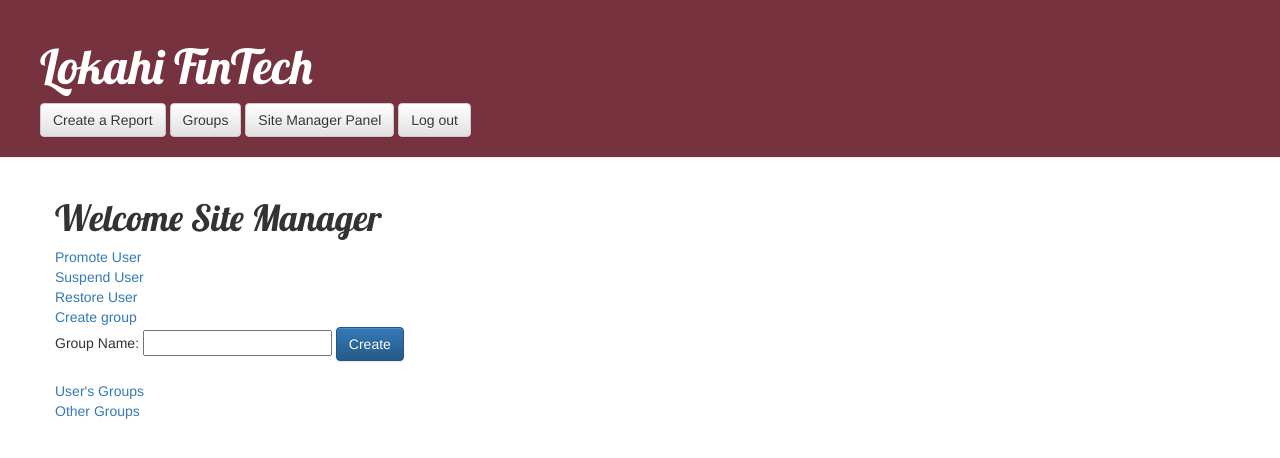
After one commit to rcdizon/cs3240-s17-team17, a Django app: page /LokahiApp/sitemanagerindex/ in a window 1280 px wide, after a click on "Create group". The commit adds this page. Shown: the top 458 px of the page. Run offline with Django 3.2, Linux system fonts and the light colour scheme; a user stored in the database is signed in; data comes from the database, SQL or seed files in the repository; some libraries are stand-ins or nearby versions.

Commit message:
merge site manager temp, rollback later

```diff
--- a/LokahiProject/LokahiApp/urls.py
+++ b/LokahiProject/LokahiApp/urls.py
@@ -2,16 +2,15 @@ from django.conf.urls import url, include
 from django.contrib import admin
 from django.contrib.auth import views as auth_views
 from django.views.generic.edit import CreateView
-from django.contrib.auth.forms import UserCreationForm
+from .forms import RegisterForm
 
-from LokahiProject import settings
 from . import views
 
 urlpatterns = [
     url(r'^admin/', admin.site.urls),
     url('^register/', CreateView.as_view(
         template_name='register.html',
-        form_class=UserCreationForm,
+        form_class=RegisterForm,
         success_url='/LokahiApp/homepage'
     )),
     url('^accounts/', include('django.contrib.auth.urls')),
@@ -31,6 +30,7 @@ urlpatterns = [
     url(r'^report/', views.report),
     url(r'^result/(?P<pk>\d+)/$', views.result, name="result"),
     url(r'^result/(?P<pk>\d+)/edit/$', views.report_edit, name='report_edit'),
+    url(r'^sitemanagerindex/', views.sitemanagerindex),
     url(r'^media/(?P<path>.*)$', views.download),
     url(r'^$', views.index),
 ]
--- a/LokahiProject/LokahiApp/views.py
+++ b/LokahiProject/LokahiApp/views.py
@@ -175,3 +175,13 @@ def leave_group(request, pk):
     g = Group.objects.get(id=pk)
     g.user_set.remove(request.user)
     return render(request, 'group_successful.html', {'groups': groups})
+
+@login_required(login_url='/LokahiApp/login/')
+def sitemanagerindex(request):
+    name = request.user
+    my_groups = []
+    for g in Group.objects.all():
+        my_groups.append(g)
+    # Get list of all users, TODO: cleanup later, don't add all users to this list
+    users = User.objects.all()
+    return render(request, 'sitemanagerindex.html', {'name': name, 'my_groups': my_groups, "users": users})
--- a/LokahiProject/templates/group_successful.html
+++ b/LokahiProject/templates/group_successful.html
@@ -15,6 +15,8 @@
     <a href="/LokahiApp/homepage"><h1>Lokahi FinTech</h1></a>
     <a href="/LokahiApp/report/new/"><button class="createreport btn btn-default">Create a Report</button></a>
     <a href="/LokahiApp/groups/"><button class="groups btn btn-default">Groups</button></a>
+    <!-- TODO: Remove for permissions -->
+    <a href="/LokahiApp/sitemanagerindex/"><button class="groups btn btn-default">Site Manager Panel</button></a>
     <a href="/LokahiApp/logout"><button class="logout btn btn-default">Log out</button></a>
 </div>
 <div class="content container">
--- a/LokahiProject/templates/groups.html
+++ b/LokahiProject/templates/groups.html
@@ -15,6 +15,8 @@
     <a href="/LokahiApp/homepage"><h1>Lokahi FinTech</h1></a>
     <a href="/LokahiApp/report/new/"><button class="createreport btn btn-default">Create a Report</button></a>
     <a href="/LokahiApp/groups/"><button class="groups btn btn-default">Groups</button></a>
+    <!-- TODO: Remove for permissions -->
+    <a href="/LokahiApp/sitemanagerindex/"><button class="groups btn btn-default">Site Manager Panel</button></a>
     <a href="/LokahiApp/logout"><button class="logout btn btn-default">Log out</button></a>
 </div>
 <div class="content container">
--- /dev/null
+++ b/LokahiProject/templates/sitemanagerindex.html
@@ -0,0 +1,143 @@
+{% load staticfiles %}
+<!DOCTYPE html>
+<html lang="en">
+<head>
+    <meta charset="UTF-8">
+    <title>Group Successful</title>
+    <script src="//ajax.googleapis.com/ajax/libs/jquery/1.10.2/jquery.min.js"></script>
+    <link rel="stylesheet" href="//maxcdn.bootstrapcdn.com/bootstrap/3.3.0/css/bootstrap.min.css">
+    <link rel="stylesheet" href="//maxcdn.bootstrapcdn.com/bootstrap/3.3.0/css/bootstrap-theme.min.css">
+    <link rel="stylesheet" href="{% static 'css/reports.css' %}">
+    <link href="//fonts.googleapis.com/css?family=Lobster&subset=latin,latin-ext" rel="stylesheet" type="text/css">
+</head>
+<body>
+<div class="page-header">
+    <a href="/LokahiApp/homepage"><h1>Lokahi FinTech</h1></a>
+    <a href="/LokahiApp/report/new/"><button class="createreport btn btn-default">Create a Report</button></a>
+    <a href="/LokahiApp/groups/"><button class="groups btn btn-default">Groups</button></a>
+    <!-- TODO: Remove for permissions -->
+    <a href="/LokahiApp/sitemanagerindex/"><button class="groups btn btn-default">Site Manager Panel</button></a>
+    <a href="/LokahiApp/logout"><button class="logout btn btn-default">Log out</button></a>
+</div>
+<div class="content container">
+    <!--
+    1.	SM users can give other users SM status.
+    2.	SMs can create groups, assign any user to any group
+    3.	SMs can delete any user from any group.
+    4.	SMs can suspend and restore a user's access to his or her account.
+    5.	SMs can access, edit, and delete any user's reports, even if they are private
+    -->
+
+    <h1>Welcome Site Manager</h1>
+
+    <!-- Promotion -->
+    <a href="#" onclick="$('#hiddenPromotion').show(); return false;">Promote User</a>
+    <div style="display: none;" id="hiddenPromotion">
+        <form action="/LokahiApp/createGroup/" method="post">
+            {% csrf_token %}
+            User Name:
+            <select>
+                {% for user in users %}
+                {% if not user.is_superuser and user != name %}
+                <option>{{ user }}</option>
+                {% endif %}
+                {% endfor %}
+            </select>
+        </form>
+    </div>
+    <br>
+
+    <!-- Suspend User -->
+    <a href="#" onclick="$('#hiddenSuspend').show(); return false;">Suspend User</a>
+    <div style="display: none;" id="hiddenSuspend">
+        <form action="/LokahiApp/createGroup/" method="post">
+            {% csrf_token %}
+            User Name:
+            <select>
+                {% for user in users %}
+                {% if not user.is_superuser and user != name %}
+                <option>{{ user }}</option>
+                {% endif %}
+                {% endfor %}
+            </select>
+        </form>
+    </div>
+    <br>
+
+    <!-- Restore User -->
+    <a href="#" onclick="$('#hiddenRestore').show(); return false;">Restore User</a>
+    <div style="display: none;" id="hiddenRestore">
+        <form action="/LokahiApp/createGroup/" method="post">
+            {% csrf_token %}
+            User Name:
+            <select>
+                {% for user in users %}
+                {% if not user.is_superuser and user != name %}
+                <option>{{ user }}</option>
+                {% endif %}
+                {% endfor %}
+            </select>
+        </form>
+    </div>
+    <br>
+
+    <!-- Group creation -->
+    <a href="#" onclick="$('#hiddenForm').show(); return false;">Create group</a>
+    <div style="display: none;" id="hiddenForm">
+        <form action="/LokahiApp/createGroup/" method="post">
+            {% csrf_token %}
+            Group Name:
+            <input type="text" name="groupName" id="groupName">
+            <input type="submit" value="Create" class="btn btn-primary">
+        </form>
+    </div>
+    <br>
+
+    <!-- View groups -->
+    <a href="#" onclick="$('#hiddenUserGroups').show(); return false;">User's Groups</a>
+    <div style="display: none;" id="hiddenUserGroups">
+        <table>
+            {% for item in my_groups %}
+            {% csrf_token %}
+            <tr>
+                <td>{{ item }}</td>
+                <td><a href="/LokahiApp/leaveGroup/{{ item.id }}/"><button class="btn btn-primary" name=item>Leave group</button></a></td>
+                <td>
+                    <a href="#" onclick="$('#hiddenUser').show(); return false;"><button class="btn btn-primary" name=item>Add other user</button></a>
+                    <div style="display: none;" id="hiddenUser">
+                        <select>
+                            {% for user in users %}
+                            {% if not user.is_superuser and user != name %}
+                            <option>{{ user }}</option>
+                            {% endif %}
+                            {% endfor %}
+                        </select>
+                        <a href="/LokahiApp/editGroup/{{ item.id }}/{{ user.id }}"><button class="btn btn-primary" name=item>Add to group</button></a>
+                    </div>
+                </td>
+                {% empty %}
+                <td>User is not in any groups</td>
+            </tr>
+            {% endfor %}
+        </table>
+    </div>
+    <br>
+
+    <!-- Join groups -->
+    <a href="#" onclick="$('#hiddenOtherGroups').show(); return false;">Other Groups</a>
+    <div style="display: none;" id="hiddenOtherGroups">
+        <table>
+            {% for item in other_groups %}
+            {% csrf_token %}
+            <tr>
+                <td>{{ item }}</td>
+                <td><a href="/LokahiApp/joinGroup/{{ item.id }}/"><button value="Join group" class="btn btn-primary" name=item id='joinGroup'>Join group</button></a></td>
+                {% empty %}
+                <td>No other groups</td>
+            </tr>
+            {% endfor %}
+        </table>
+    </div>
+</div>
+</body>
+</html>
```
Also changed, not shown: LokahiProject/LokahiApp/forms.py (+33 -1 lines), LokahiProject/templates/register.html (+0 -9 lines), LokahiProject/templates/report.html (+7 -3 lines).
